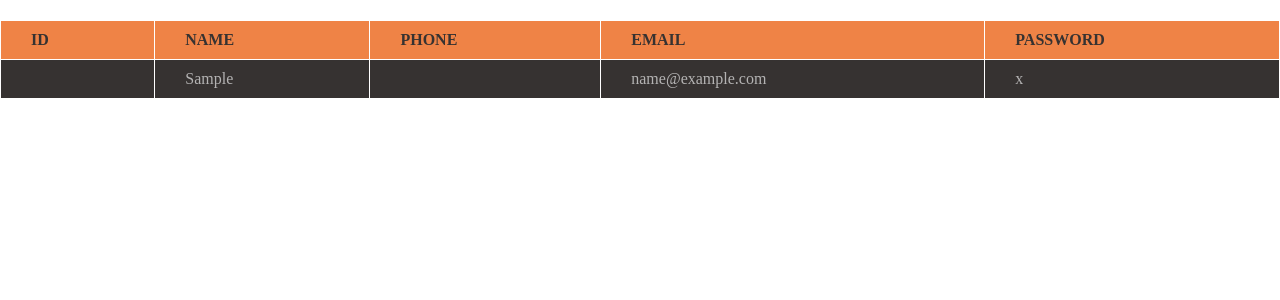
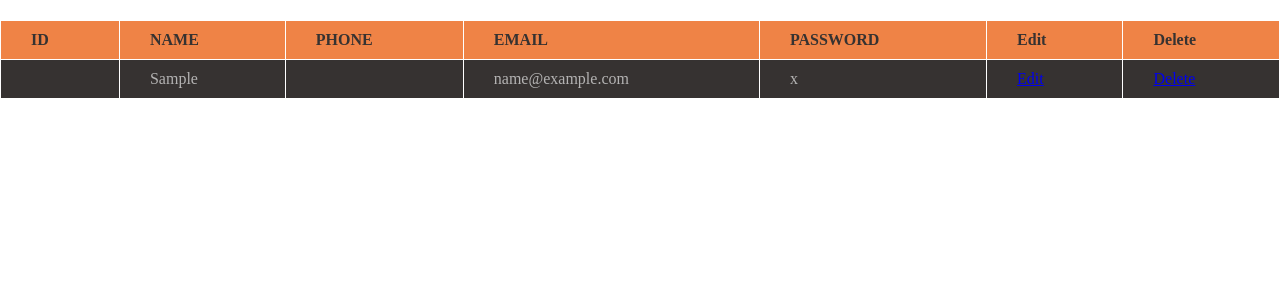
Before and after one commit to LaidaR3/Projekti-WEB, a PHP site: page /dashboard.php in a window 1280 px wide. Shown: the part 85-385 px from the top of the page. Run offline with PHP 8.4, Linux system fonts and the light colour scheme; tables that the repository leaves empty or names only in its code hold one stand-in row (values such as "Sample post"); data that the repository does not hold is empty.

Commit message:
Ndryshime...

```diff
--- a/dashboard.php
+++ b/dashboard.php
@@ -23,12 +23,12 @@
                  <th>PHONE</th>
                  <th>EMAIL</th>
                  <th>PASSWORD</th>
-                 <!-- <th>Edit</th>
-                 <th>Delete</th> -->
+                 <th>Edit</th>
+                 <th>Delete</th>
              </tr>
 
              <?php
-             include './userRepository.php';
+             include 'userRepository.php';
 
 
 
@@ -47,8 +47,8 @@
             <td>{$user['phoneNumber']}</td>
             <td>{$user['email']}</td>
             <td>{$user['password']}</td>
-            <!--  <td><a href='edit.php?id={$user['ID']}'>Edit</a></td>
-            <td><a href='delete.php?id={$user['ID']}'>Delete</a></td> -->
+            <td><a href='edit.php?id=$user[ID]'>Edit</a></td>
+            <td><a href='delete.php?id=$user[ID]'>Delete</a></td>
         </tr>
     ";
              }
--- a/userRepository.php
+++ b/userRepository.php
@@ -57,10 +57,10 @@ class userRepository{
 
          $statement->execute([$ID,$fname,$phoneNumber,$email,$password]);
 
-         echo "<script>alert('update was successful'); </script>";
+         echo "<script>alert('Update was successful'); </script>";
     }
 
-    function deleteUser($fname){
+    function deleteUser($ID) {
         $conn = $this->connection;
 
         $sql = "DELETE FROM user WHERE ID=?";
@@ -69,7 +69,9 @@ class userRepository{
 
         $statement->execute([$ID]);
 
-        echo "<script>alert('delete was successful'); </script>";
+        echo "<script>alert('Delete was successful');</script>";
     }
-}
+
+    }
+
 ?>
```
Also changed, not shown: delete.php (+10 -0 lines), edit.html (added).
